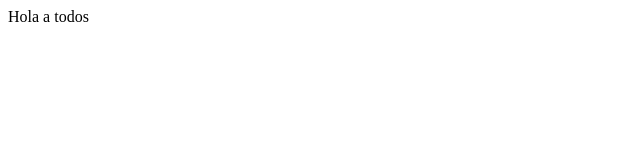
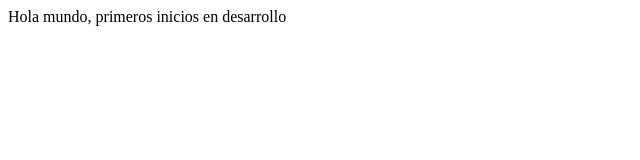
Before and after one commit to ikermendii/curso-primera2, a plain HTML site: page index.html in a window 1280 px wide. Shown: the whole page, without its empty margins (0-640 px from the left). Drawn offline with Linux system fonts and the light colour scheme.

Commit message:
Cambios linea 9

```diff
--- a/index.html
+++ b/index.html
@@ -6,6 +6,6 @@
     <title>Document</title>
 </head>
 <body>
-    Hola a todos
+    Hola mundo, primeros inicios en desarrollo
 </body>
 </html>
```
